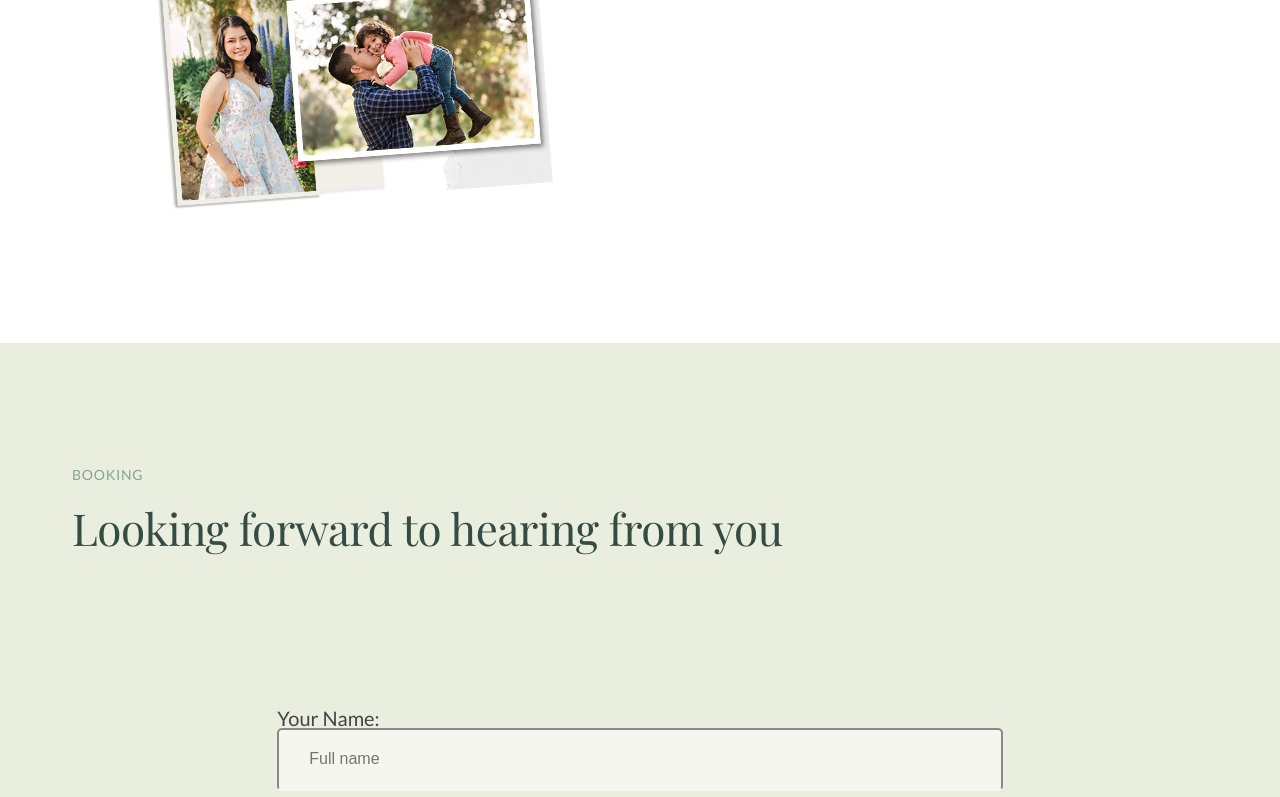
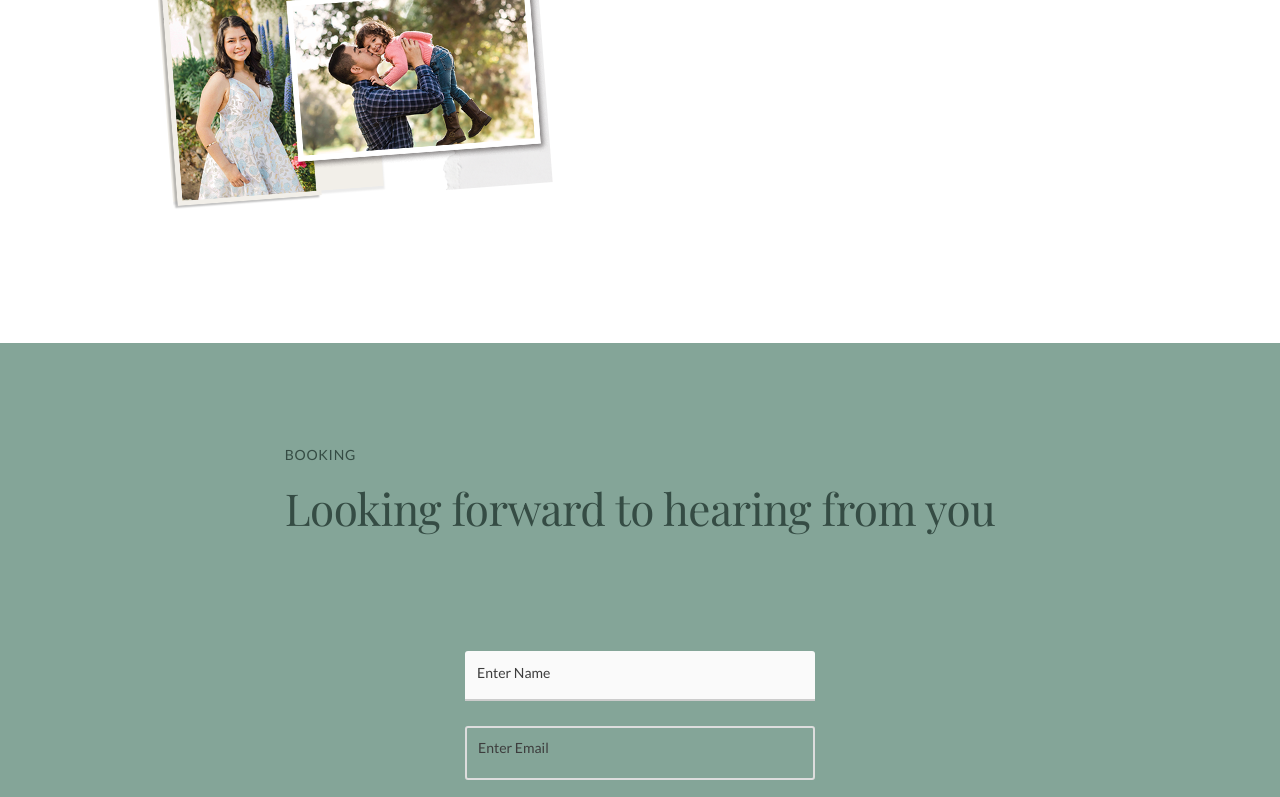
Before and after one commit to gah-code/ghp-app, a React (Create React App) app: page / in a window 1280 px wide. Shown: the part 2000-2797 px from the top of the page. Built offline with nearby package versions, Linux system fonts and the light colour scheme.

Commit message:
Form, Booking section

```diff
--- a/src/components/Layout/About.js
+++ b/src/components/Layout/About.js
@@ -16,7 +16,7 @@ const About = () => {
             <img src={ProfileImg} alt="" className="profile__image" />
             <h2 className="profile__name">Gilbert A. Haro</h2>
             <p className="profile__description">
-              I've always loved the process of capturing, experiencing, and editing weddings. A milestone for two individuals, gathering families and friends from across the world is always a privilege. The fast-paced nature of the occasion may make the day feel like a blink., which is why gathering those small interactions is what I aim to document.
+              "Lorem ipsum dolor sit amet, consectetur adipiscing elit, sed do eiusmod tempor incididunt ut labore et dolore magna aliqua. Ut enim ad minim veniam, quis nostrud exercitation ullamco laboris nisi ut aliquip ex ea commodo consequat. Duis aute irure dolor in reprehenderit in voluptate velit esse cillum dolore eu fugiat nulla pariatur. Excepteur sint occaecat cupidatat non proident, sunt in culpa qui officia deserunt mollit anim id est laborum."
             </p>
           </div>
         </div>
--- a/src/components/Layout/About.scss
+++ b/src/components/Layout/About.scss
@@ -59,7 +59,7 @@
 
 @media (max-width: 44em) {
   .about-section {
-    padding: 9.5rem 0;
+    padding: 15.5rem 0;
   }
 
   .profile {
--- a/src/components/Layout/Header.scss
+++ b/src/components/Layout/Header.scss
@@ -92,10 +92,17 @@ header {
 
 @media (max-width: 34em) {
   .section-hero {
-    padding: 8rem 0 20rem 0;
+    padding: 5rem 0 18rem 0;
+  }
+
+  header {
+    height: 70vh;
+  }
+
+  .description {
+    padding: 2.5rem 0;
   }
   .hero-img {
-    height: min(35vh, 600px);
     padding: 0 1rem;
   }
 }
--- a/src/components/Layout/HeaderBox.js
+++ b/src/components/Layout/HeaderBox.js
@@ -8,8 +8,9 @@ const HeroBox = () => {
         A laugh today a <strong>memory</strong> tomorrow
       </h1>
       <p className="description">
-        Capturing; stories, experiences and life through calculated clicks
-        for present ones and future generations to come..
+        Neque porro quisquam est qui dolorem ipsum quia dolor sit amet, consectetur, adipisci velit..."
+        {/* Capturing; stories, experiences and life through calculated clicks
+        for present ones and future generations to come.. */}
       </p>
       {/* <Button buttonType="learn">Learn more</Button>
       <Button buttonType="booking">Booking</Button> */}
--- a/src/components/Misc/Form.js
+++ b/src/components/Misc/Form.js
@@ -4,61 +4,23 @@ const Form = () => {
   return (
     <section className="section-form">
       <div className="container">
-
         <h2 class="subheading">Booking</h2>
         <h3 class="heading-secondary"> Looking forward to hearing from you</h3>
+      </div>
 
-      </div>
-      <div className="form">
-        {/* <div className="cta">
-          <h2 class="heading-tertiary">Looking</h2>
-          <h3 class="section__header">forward to hearing from you</h3>
-        </div> */}
-
-        <div className="container grid">
-          <div className="book__form">
-            <form className="form-area">
-              {' '} <p class="form__group">
-                <label for="name" class="form__label">
-                  Your Name:
-                  <input
-                    type="text"
-                    name="name"
-                    class="form__input"
-                    placeholder="Full name"
-                    id="name"
-                    required
-                  />
-                </label>
-              </p>
-              <p class="form__group">
-                <label for="email" class="form__label">
-                  Your Email:
-                  <input
-                    type="email"
-                    name="email"
-                    class="form__input"
-                    placeholder="Email address"
-                    id="email"
-                  />
-                </label>
-              </p>
-              <p class="form__group">
-                <label for="date" class="form__label">
-                  Date:
-                  <input
-                    id="date"
-                    type="date"
-                    name="date"
-                    class="form__input"
-                  />
-                </label>
-              </p>
-              <button className="form__book-btn" type="submit">Send</button>
-            </form>
-          </div>
+      <div className="form-group">
+        <div className="form-container">
+          <label class="custom-field two">
+            <input type="url" placeholder="&nbsp;" />
+            <span class="placeholder">Enter Name</span>
+          </label>
+          <label class="custom-field one">
+            <input type="text" placeholder=" " />
+            <span class="placeholder">Enter Email</span>
+          </label>
         </div>
       </div>
+
     </section>
   );
 };
--- a/src/components/Misc/form.scss
+++ b/src/components/Misc/form.scss
@@ -1,115 +1,135 @@
 .section-form {
-  padding: 12rem 0;
-  background-color: var(--color-background-two);
-}
-
-.form {
-  width: 100%;
-
+  max-width: 100%;
+  display: grid;
+  grid-template-columns: 1fr;
+  grid-template-rows: 0.2fr 1fr;
+  background-color: var(--color-primary);
+  justify-content: center;
   align-items: center;
-  padding: 3rem 5rem;
-
-  .cta {
-    background-color: rgb(240, 191, 191);
-  }
+  padding: 8rem 0;
 
   h2 {
-    text-align: center;
+    padding-top: 2rem;
+    color: var(--color-primary-dark);
   }
 
   h3 {
-    // margin-top: -2rem;
-    text-align: center;
+    color: var(--color-primary-dark);
   }
 }
 
-.book__form {
-  margin: 0 auto;
-  width: 65%;
+.form-container {
+  width: 100vw;
+  height: 40vh;
+  display: flex;
+  flex-direction: column;
+  justify-content: start;
+  align-items: center;
+  font-size: 1.8rem;
 }
 
-.form__input {
-  font-size: 1.6rem;
-  padding: 2rem 3rem;
-
-  background-color: rgba(#fff, 0.5);
-  border: 2px solid var(--input-border);
-  border-radius: 4px;
-  transition: 180ms box-shadow ease-in-out;
-  border-bottom: 3px solid transparent;
-  width: 100%;
-  transition: all 0.3s;
-  border-radius: 5px;
-  display: block;
+.custom-field {
+  position: relative;
+  font-size: 14px;
+  border-top: 20px solid transparent;
+  margin-bottom: 5px;
+  --field-padding: 1.6rem;
 }
 
-.form__input:focus {
-  border-color: hsl(var(--color-primary-dark));
-  box-shadow: 0 0 0 3px
-    hsla(
-      var(--input-focus-h),
-      var(--input-focus-s),
-      calc(var(--input-focus-l) + 40%),
-      0.8
-    );
-  outline: 3px solid transparent;
+.custom-field input {
+  border: none;
+  -webkit-appearance: none;
+  -ms-appearance: none;
+  -moz-appearance: none;
+  appearance: none;
+  background: #fff;
+  padding: 1.6rem;
+  border-radius: 3px;
+  width: 350px;
+  outline: none;
+  font-size: 1.6rem;
 }
 
-.form__input:hover {
-  padding: 2rem;
-  border: solid 2px var(--color-primary-dark);
+.custom-field .placeholder {
+  position: absolute;
+  left: 12px;
+  width: calc(100% - (12px * 2));
+  overflow: hidden;
+  white-space: nowrap;
+  text-overflow: ellipsis;
+  top: 22px;
+  line-height: 100%;
+  transform: translateY(-50%);
+  color: rgb(61, 61, 61);
+  transition: top 0.3s ease, color 0.3s ease, font-size 0.3s ease;
+}
+.custom-field input.dirty + .placeholder,
+.custom-field input:focus + .placeholder,
+.custom-field input:not(:placeholder-shown) + .placeholder {
+  top: -10px;
+  font-size: 1.6rem;
+  color: #777;
 }
 
-.form__label {
-  padding: 1.2rem 0;
-  font-size: 2rem;
-  margin-top: 1.5rem;
-  display: block;
-  font-weight: 500;
-  line-height: 1;
+.custom-field .error-message {
+  width: 100%;
+  display: flex;
+  align-items: center;
+  padding: 0 8px;
+  font-size: 1.6rem;
+  background: #d30909;
+  color: #fff;
+  height: 24px;
 }
 
-.form__book-btn,
-.form__book-btn:link,
-.form__book-btn:visited {
-  margin-top: 3rem;
-  font-size: 2rem;
-  padding: 1.6rem 4.2rem;
-  border-radius: 25px;
-  text-decoration: none;
-  display: inline-block;
-  font-weight: 600;
-  box-shadow: 0 3px 5px rgba(0, 0, 0, 0.18);
-  background-color: var(--color-primary-dark);
-  color: #fff;
-  letter-spacing: 1.2px;
-
-  transition: all 0.3s;
+.custom-field .error-message:empty {
+  opacity: 0;
+}
+/* ONE */
+.custom-field.one input {
+  background: none;
+  border: 2px solid #ddd;
+  transition: border-color 0.3s ease;
 }
 
-.form__book-btn:hover {
-  background-color: var(--color-primary);
-  box-shadow: inset 0 0 0 3px #fff;
+.custom-field.one input + .placeholder {
+  left: 8px;
+  padding: 0 5px;
 }
 
-@media (max-width: 34em) {
-  .section-form {
-    padding: 15rem 0;
-  }
+.custom-field.one input.dirty,
+.custom-field.one input:not(:placeholder-shown),
+.custom-field.one input:focus {
+  border-color: var(--color-primary-dark);
+  transition-delay: 0.1s;
+}
 
-  .form {
-    padding: 2rem 1rem;
-  }
+.custom-field.one input.dirty + .placeholder,
+.custom-field.one input:not(:placeholder-shown) + .placeholder,
+.custom-field.one input:focus + .placeholder {
+  top: 0;
+  font-size: 1.6rem;
+  color: var(--color-primary);
+  background: var(--color-background-two);
+  width: auto;
+}
 
-  .book__form {
-    width: 90%;
-  }
+.custom-field.two input {
+  border-radius: 0;
+  border-top-left-radius: 3px;
+  border-top-right-radius: 3px;
+  background: linear-gradient(90deg, rgb(114, 151, 243), rgb(66, 85, 113))
+      center bottom/0 0.15em no-repeat,
+    linear-gradient(90deg, #ccc, #ccc) left bottom/100% 0.15em no-repeat,
+    linear-gradient(90deg, #fafafa, #fafafa) left bottom/100% no-repeat;
+  transition: background-size 0.3s ease;
+}
 
-  .form__input {
-    padding: 2rem;
-  }
+.custom-field.two input.dirty,
+.custom-field.two input:not(:placeholder-shown),
+.custom-field.two input:focus {
+  background-size: 100% 0.15em, 100% 0.1em, 100%;
+}
 
-  .form__book-btn {
-    margin-top: 5rem;
-  }
-}
+// https://codepen.io/beforesemicolon/pen/VwaWagB
+// https://codepen.io/beforesemicolon
--- a/src/styles/base/_reset.scss
+++ b/src/styles/base/_reset.scss
@@ -42,3 +42,19 @@ button {
   background: transparent;
   -webkit-appearance: none;
 }
+
+button,
+fieldset,
+input,
+legend,
+select,
+textarea {
+  -webkit-appearance: none;
+  -moz-appearance: none;
+  appearance: none;
+  background-color: transparent;
+  border: none;
+  padding: 0;
+  margin: 0;
+  box-sizing: border-box;
+}
--- a/src/styles/base/_typography.scss
+++ b/src/styles/base/_typography.scss
@@ -105,7 +105,7 @@ strong {
 
 @media (max-width: 44em) {
   .heading-primary {
-    font-size: 4.5rem;
+    font-size: 4.9rem;
   }
 
   .heading-secondary {
```
